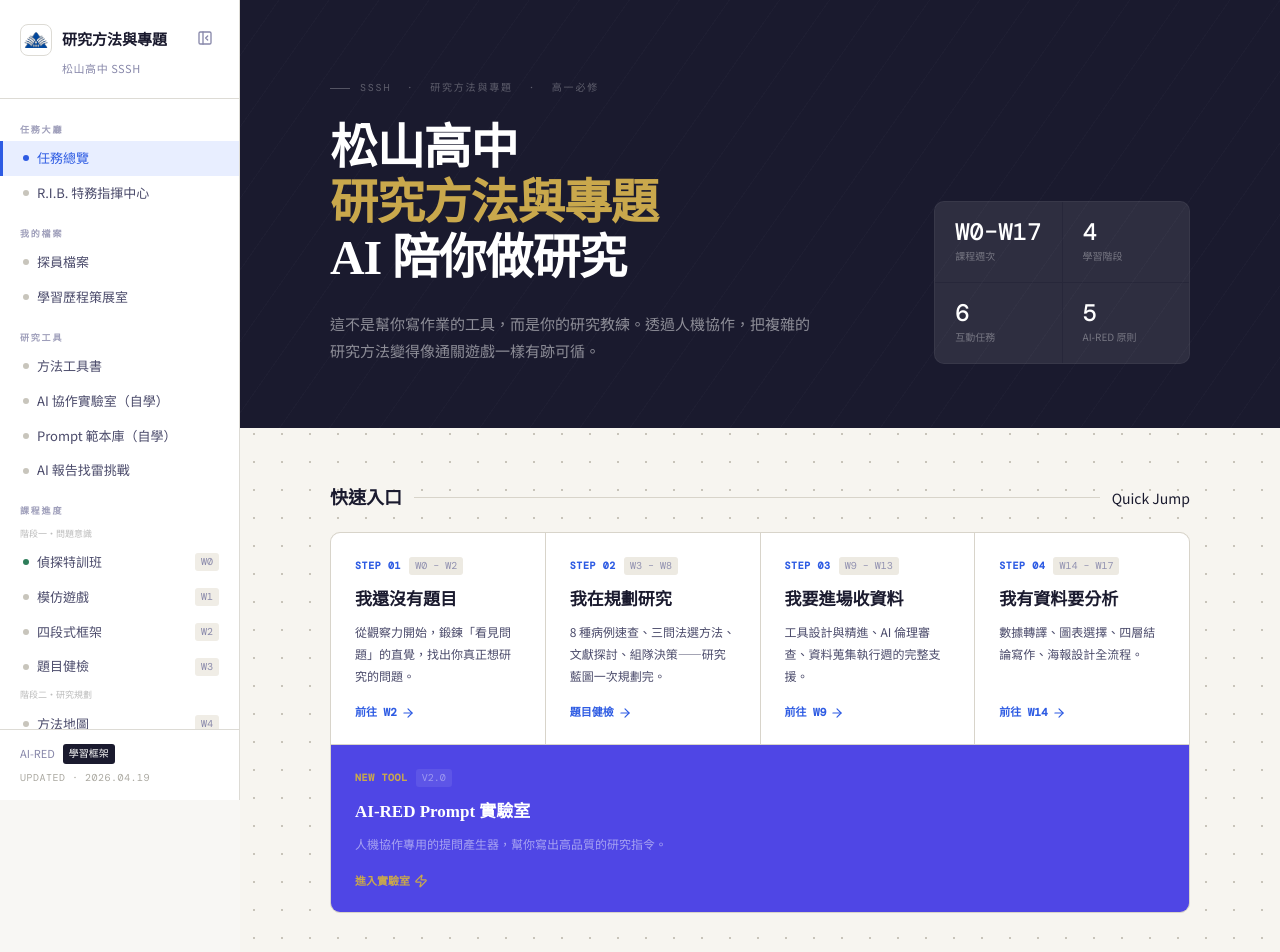
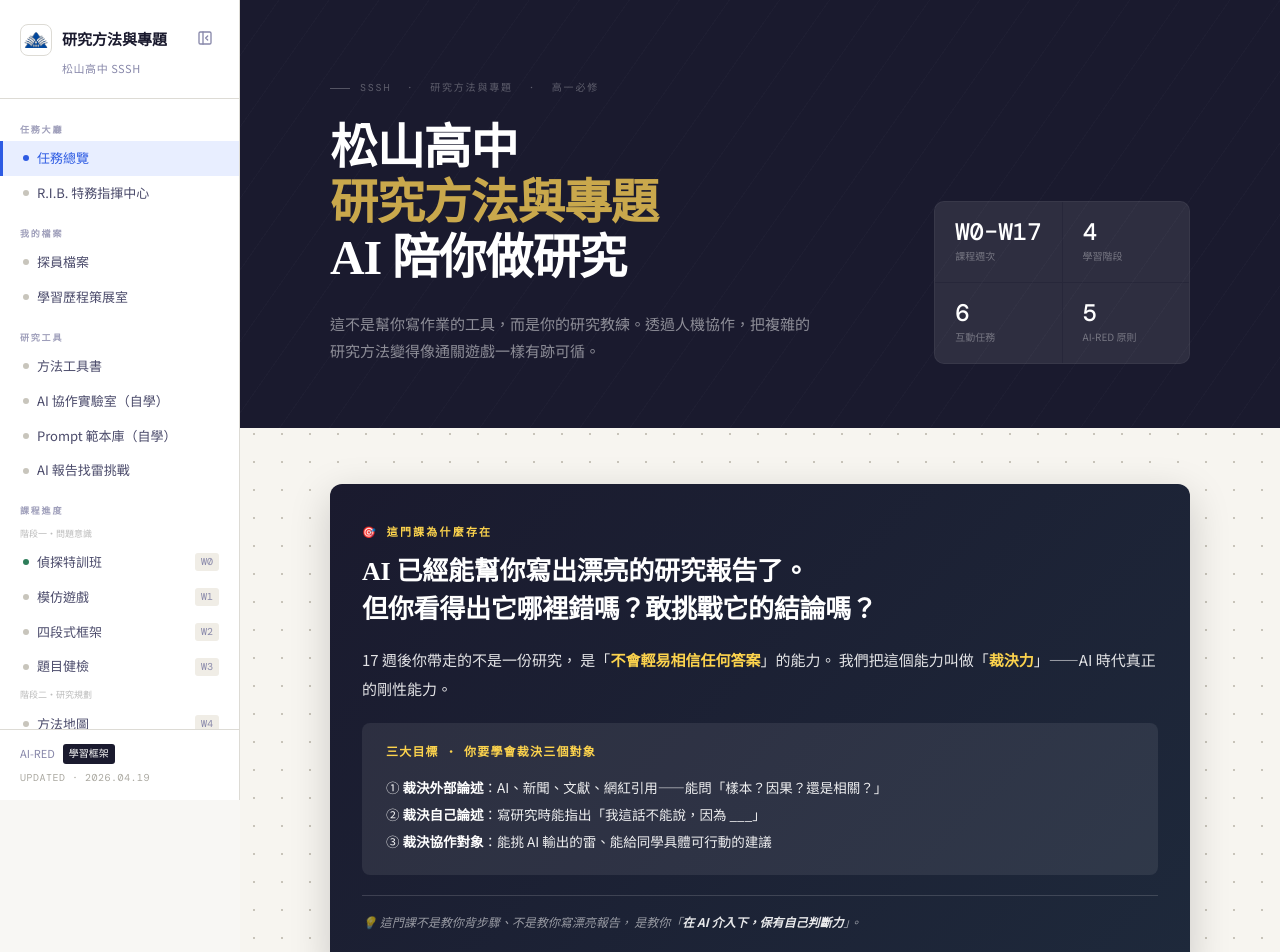
Before and after one commit to Ivanchen114/research-navigator, a React (Vite) app: page / in a window 1280 px wide. Shown: the top 952 px of the page. Built offline with nearby package versions, Linux system fonts and the light colour scheme; a web font is replaced by a local one.

Commit message:
更新: 2026-05-06 21:53

```diff
--- a/src/pages/Home.jsx
+++ b/src/pages/Home.jsx
@@ -51,6 +51,89 @@ export const Home = () => {
       </div>
 
       <div className="inner">
+
+        {/* MISSION · 為什麼這門課 */}
+        <div style={{
+          background: 'linear-gradient(135deg, #1a1a2e 0%, #1E293B 100%)',
+          color: '#fff',
+          borderRadius: 12,
+          padding: '40px 32px',
+          marginBottom: 48,
+          marginTop: 8,
+          boxShadow: '0 12px 40px rgba(0,0,0,0.18)',
+        }}>
+          <div style={{
+            fontSize: 11,
+            fontFamily: 'var(--font-mono)',
+            letterSpacing: '0.2em',
+            color: '#FCD34D',
+            textTransform: 'uppercase',
+            fontWeight: 700,
+            marginBottom: 12,
+          }}>
+            🎯 這門課為什麼存在
+          </div>
+          <h2 style={{
+            fontFamily: 'var(--font-serif)',
+            fontSize: 26,
+            lineHeight: 1.45,
+            fontWeight: 700,
+            color: '#fff',
+            marginBottom: 16,
+            letterSpacing: '-0.01em',
+          }}>
+            AI 已經能幫你寫出漂亮的研究報告了。<br />
+            但你看得出它哪裡錯嗎？敢挑戰它的結論嗎？
+          </h2>
+          <p style={{
+            fontSize: 15,
+            lineHeight: 1.95,
+            color: 'rgba(255,255,255,0.88)',
+            marginBottom: 20,
+          }}>
+            17 週後你帶走的不是一份研究，
+            是「<strong style={{ color: '#FCD34D' }}>不會輕易相信任何答案</strong>」的能力。
+            我們把這個能力叫做「<strong style={{ color: '#FCD34D' }}>裁決力</strong>」——AI 時代真正的剛性能力。
+          </p>
+          <div style={{
+            background: 'rgba(255,255,255,0.08)',
+            borderRadius: 8,
+            padding: '20px 24px',
+            marginTop: 8,
+          }}>
+            <div style={{
+              fontSize: 12,
+              fontFamily: 'var(--font-mono)',
+              color: '#FCD34D',
+              fontWeight: 700,
+              marginBottom: 12,
+              letterSpacing: '0.1em',
+            }}>三大目標 · 你要學會裁決三個對象</div>
+            <ul style={{
+              fontSize: 13.5,
+              lineHeight: 2.0,
+              color: 'rgba(255,255,255,0.92)',
+              listStyle: 'none',
+              padding: 0,
+              margin: 0,
+            }}>
+              <li>① <strong style={{ color: '#fff' }}>裁決外部論述</strong>：AI、新聞、文獻、網紅引用——能問「樣本？因果？還是相關？」</li>
+              <li>② <strong style={{ color: '#fff' }}>裁決自己論述</strong>：寫研究時能指出「我這話不能說，因為 ___」</li>
+              <li>③ <strong style={{ color: '#fff' }}>裁決協作對象</strong>：能挑 AI 輸出的雷、能給同學具體可行動的建議</li>
+            </ul>
+          </div>
+          <p style={{
+            fontSize: 12,
+            fontStyle: 'italic',
+            color: 'rgba(255,255,255,0.55)',
+            marginTop: 20,
+            paddingTop: 16,
+            borderTop: '1px solid rgba(255,255,255,0.15)',
+          }}>
+            💡 這門課不是教你背步驟、不是教你寫漂亮報告，
+            是教你「<strong style={{ color: 'rgba(255,255,255,0.9)' }}>在 AI 介入下，保有自己判斷力</strong>」。
+          </p>
+        </div>
 
         {/* QUICK JUMP */}
         <div className="section-head">
```
